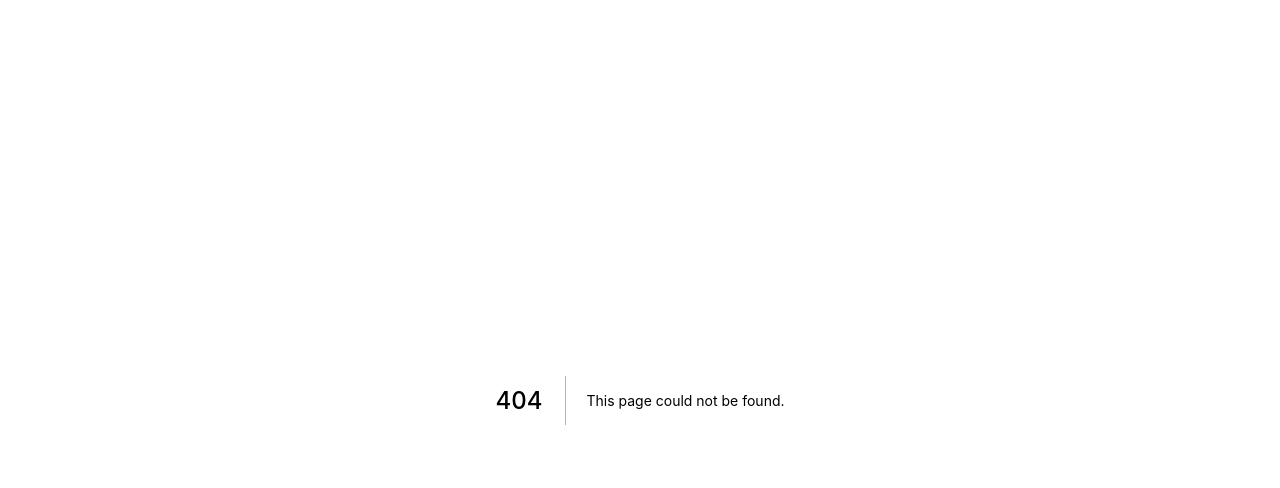
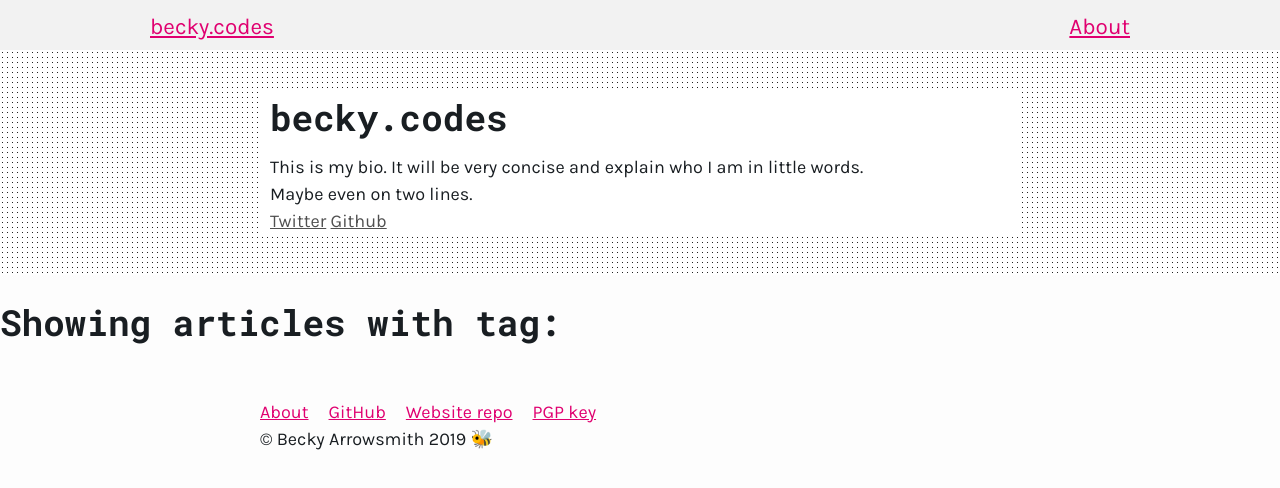
Before and after one commit to BeckyArrowsmith/blog2019, a Next.js app: page /tags in a window 1280 px wide. Before the commit this address had no page. Shown: the top 488 px of the page. Built offline with nearby package versions, Linux system fonts and the light colour scheme.

Commit message:
Add back templates

```diff
--- /dev/null
+++ b/components/Tags.js
@@ -0,0 +1,58 @@
+import data from "../data/contentful-data.json";
+import Markdown from "markdown-to-jsx";
+
+import { useRouter } from 'next/router'
+
+const Post = () => {
+    const router = useRouter()
+
+    function dateFormat(date) {
+      return new Date(date).toLocaleDateString();
+    }
+
+    const postData = data.filter(post => post.fields.tags[0] === router.query.tag).map((post) =>
+        <article key={post.id} id={post.fields.slug}>
+            <section className="container">
+                <section id="post-meta">
+                    <span id="date-created">
+                        <time><strong>{dateFormat(post.fields.datePublished)}</strong></time>
+                    </span>
+
+                    <section id="tags">
+                        <ul>
+                            <li><em>Tags:</em></li>
+
+                            {post.fields.tags.map(tag => (
+                            <li>
+                                <em><a href={"/tags?tag=" + tag}>{tag}</a></em>
+                            </li>
+                            ))}
+                        </ul>
+                    </section>
+                </section>
+
+                <h1>
+                    <a href={"/post?slug=" + post.fields.slug}>
+                        {post.fields.title}
+                    </a>
+                </h1>
+
+                <Markdown className="post-content-markdown">
+                    {post.fields.content.substring(0, 400) + "..."}
+                </Markdown>
+
+                <a id="read-more" href={"/post?slug=" + post.fields.slug}>Read more</a>
+            </section>
+
+            <hr/>
+        </article>
+    );
+    return (
+        <div>
+            <h1>Showing articles with tag: {router.query.tag}</h1>
+            {postData}
+        </div>
+    )
+}
+
+export default Post
--- /dev/null
+++ b/pages/tags.js
@@ -0,0 +1,10 @@
+import Tags from "../components/Tags";
+import Layout from "../layouts/Layout";
+
+const PostTags = () => (
+  <Layout>
+    <Tags />
+  </Layout>
+);
+
+export default PostTags;
```
Also changed, not shown: layouts/styles/test.svg (added).
